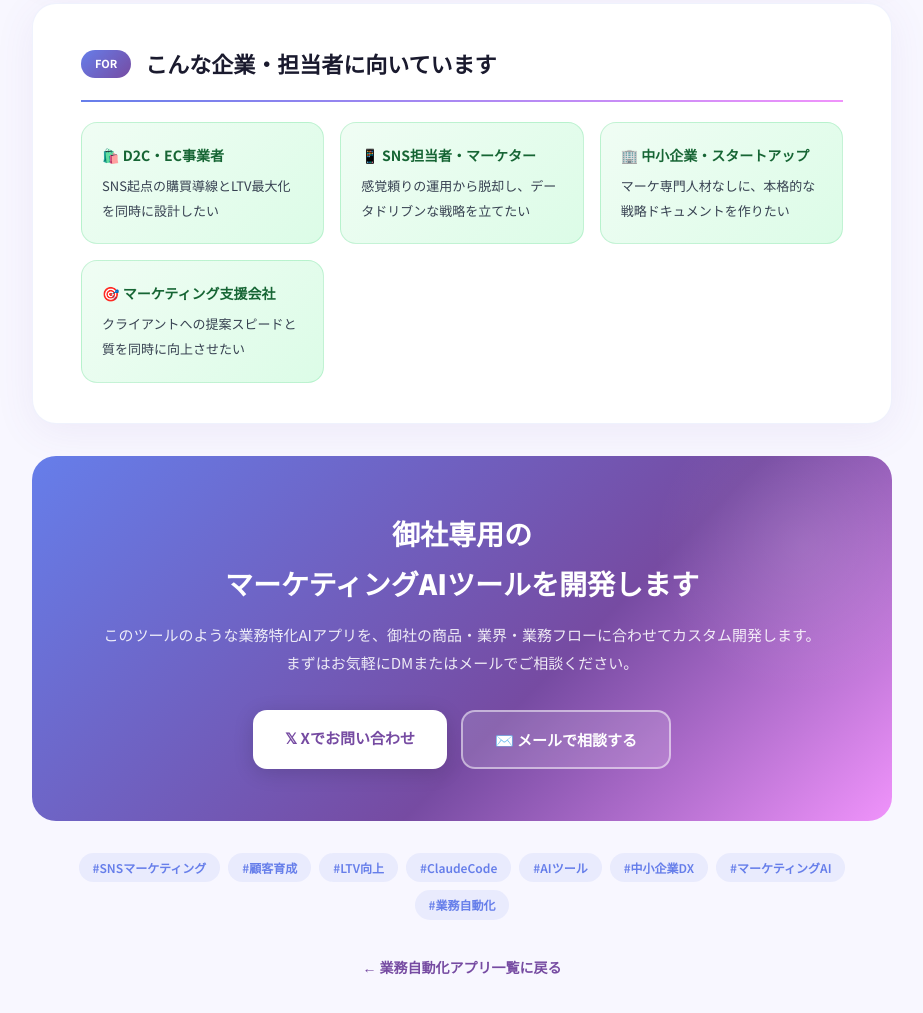
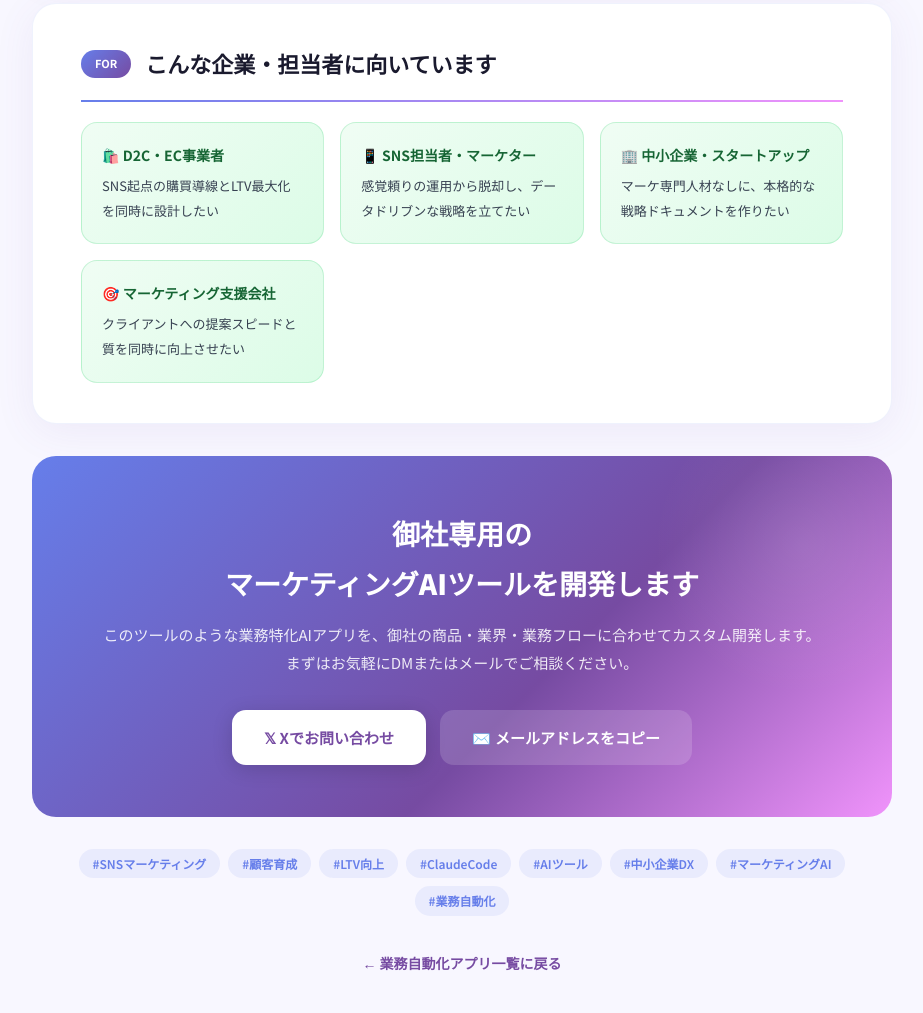
Before and after one commit to fkdkazu-commits/ai-efficiency-article, a plain HTML site: page journey-designer.html in a window 1280 px wide. Shown: the part 8661-9674 px from the top of the page, without its empty margins (178-1101 px from the left). Drawn offline with Linux system fonts and the light colour scheme.

Commit message:
Replace email link with copy-to-clipboard button
Co-Authored-By: Claude Sonnet 4.6 <noreply@anthropic.com>

```diff
--- a/journey-designer.html
+++ b/journey-designer.html
@@ -889,7 +889,7 @@ strong { color: #764ba2; font-weight: 700; }
     </p>
     <div class="cta-btns">
       <a href="https://x.com/Marketer_kazuf" target="_blank" class="btn-primary">𝕏 Xでお問い合わせ</a>
-      <a href="https://mail.google.com/mail/?view=cm&to=fkdkazu@gmail.com&subject=マーケティングAIツール制作のご相談" target="_blank" class="btn-secondary">✉️ メールで相談する</a>
+      <button onclick="navigator.clipboard.writeText('fkdkazu@gmail.com').then(()=>{this.textContent='✅ コピーしました！';setTimeout(()=>{this.textContent='✉️ メールアドレスをコピー'},2000)})" class="btn-secondary" style="cursor:pointer;border:none">✉️ メールアドレスをコピー</button>
     </div>
   </div>
 
```
